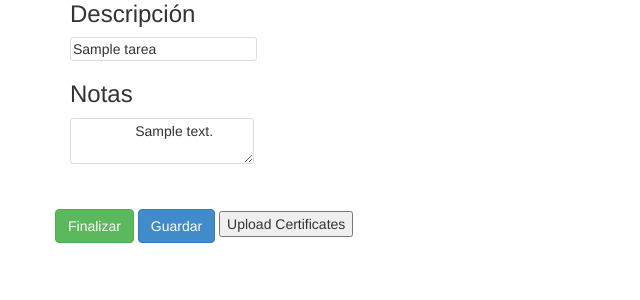
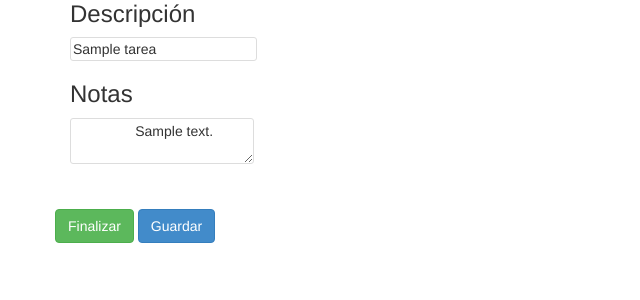
Before and after one commit to Pexego/PXGO_00015_2014_alg, a Django app: template mrp_webpanel_app/templates/conector/tarea.html in a window 1280 px wide. Shown: the part 173-473 px from the top of the page, without its empty margins (0-640 px from the left). Run offline with Django 3.2, Linux system fonts and the light colour scheme; tables that the repository leaves empty hold one stand-in row (values such as "Sample post"); the template is opened without the code that fills it: values that come from a table or form of the project are taken from there, most other values are stand-ins (such as "Sample title", 1, 10 or a date in 2020); some libraries are stand-ins or nearby versions.

Commit message:
[IMP] mrp_webpanel_app: Unique button to finish tasks

```diff
--- a/mrp_webpanel_app/conector/static/kg_mov.html
+++ b/mrp_webpanel_app/conector/static/kg_mov.html
@@ -18,7 +18,7 @@
         <h2>KG movidos</h2>
         <div class="row">
                 <form action="#" method="post">
-                    <input type="text" name="kg" id="kg">
+                    <input type="number" name="kg" id="kg">
                     <input type="button" value="Guardar" onclick="cerrarse()">
                 </form>
         </div>
--- a/mrp_webpanel_app/templates/conector/tarea.html
+++ b/mrp_webpanel_app/templates/conector/tarea.html
@@ -66,9 +66,8 @@
             <input type="submit" value="Guardar" name="accion" class="btn btn-primary"/>
         {% endif %}
         {% if tarea.state == "open" %}
-            <input type="submit" value="Finalizar" name="accion" class="btn btn-success"/>
+            <input type="button" value="Finalizar" name="accion" class="btn btn-success" onclick="popupUploadForm()"/>
             <input type="submit" value="Guardar" name="accion" class="btn btn-primary"/>
-            <input type="button" value="Upload Certificates" onclick="popupUploadForm()"/>
         {% endif %}
 
 
```
